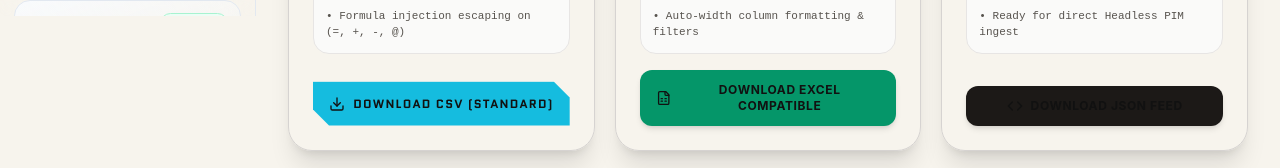
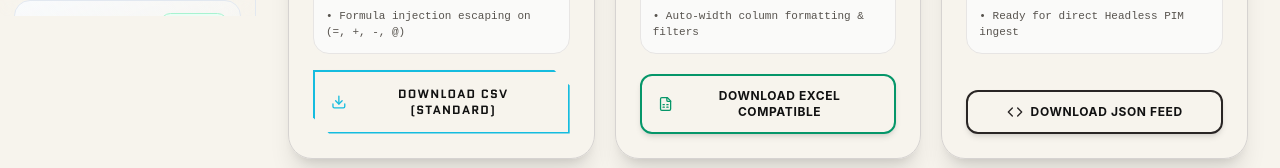
Before and after one commit to ianuj-yadav/UniEnrich-AI, a Next.js app in the folder frontend/: page /export in a window 1280 px wide. Shown: the part 784-952 px from the top of the page. Built offline with nearby package versions, Linux system fonts and the light colour scheme; no server answers; sample sign-in values are in the browser's storage.

Commit message:
style: update buttons to high-contrast white background with black font

```diff
--- a/frontend/src/app/export/page.tsx
+++ b/frontend/src/app/export/page.tsx
@@ -235,14 +235,14 @@ function ExportContent() {
           <button
             onClick={() => handleDownload("csv")}
             disabled={!selectedBatchId || isDownloading}
-            className="chamfer-btn targo-btn-glow w-full py-3.5 px-4 bg-[#15BCDF] hover:bg-[#3fd0ef] text-black font-quantico font-bold text-xs uppercase tracking-widest transition-all cursor-pointer shadow-md flex items-center justify-center gap-2"
+            className="chamfer-btn w-full py-3.5 px-4 bg-white hover:bg-stone-50 text-[#111111] font-quantico font-bold text-xs uppercase tracking-widest transition-all cursor-pointer shadow-md border-2 border-[#15BCDF] flex items-center justify-center gap-2"
           >
             {isDownloading ? (
-              <Loader2 className="w-4 h-4 animate-spin text-black" />
+              <Loader2 className="w-4 h-4 animate-spin text-[#15BCDF]" />
             ) : (
-              <Download className="w-4 h-4 text-black" />
+              <Download className="w-4 h-4 text-[#15BCDF]" />
             )}
-            <span>DOWNLOAD CSV ({selectedTemplate.toUpperCase()})</span>
+            <span className="text-[#111111] font-extrabold">DOWNLOAD CSV ({selectedTemplate.toUpperCase()})</span>
           </button>
         </div>
 
@@ -262,10 +262,10 @@ function ExportContent() {
           <button
             onClick={() => handleDownload("xlsx")}
             disabled={!selectedBatchId || isDownloading}
-            className="w-full py-3 px-4 rounded-xl bg-emerald-600 hover:bg-emerald-700 text-white font-bold text-xs uppercase tracking-wider transition-all cursor-pointer shadow-md flex items-center justify-center gap-2"
+            className="w-full py-3 px-4 rounded-xl bg-white hover:bg-stone-50 text-[#111111] font-bold text-xs uppercase tracking-wider transition-all cursor-pointer shadow-md border-2 border-emerald-600 flex items-center justify-center gap-2"
           >
-            <FileSpreadsheet className="w-4 h-4 text-white" />
-            <span>Download Excel Compatible</span>
+            <FileSpreadsheet className="w-4 h-4 text-emerald-600" />
+            <span className="text-[#111111] font-bold">Download Excel Compatible</span>
           </button>
         </div>
 
@@ -285,10 +285,10 @@ function ExportContent() {
           <button
             onClick={() => handleDownload("json")}
             disabled={!selectedBatchId || isDownloading}
-            className="w-full py-3 px-4 rounded-xl bg-stone-900 hover:bg-stone-800 text-white font-bold text-xs uppercase tracking-wider transition-all cursor-pointer shadow-md flex items-center justify-center gap-2"
+            className="w-full py-3 px-4 rounded-xl bg-white hover:bg-stone-50 text-[#111111] font-bold text-xs uppercase tracking-wider transition-all cursor-pointer shadow-md border-2 border-stone-800 flex items-center justify-center gap-2"
           >
-            <Code className="w-4 h-4 text-white" />
-            <span>Download JSON Feed</span>
+            <Code className="w-4 h-4 text-stone-800" />
+            <span className="text-[#111111] font-bold">Download JSON Feed</span>
           </button>
         </div>
       </div>
--- a/frontend/src/app/products/page.tsx
+++ b/frontend/src/app/products/page.tsx
@@ -276,11 +276,11 @@ function ProductsContent() {
           <button
             onClick={handleExportCsv}
             disabled={isExporting}
-            className="px-3.5 py-1.5 rounded-xl bg-stone-900 hover:bg-stone-800 text-white font-bold text-xs flex items-center gap-1.5 transition shadow-xs cursor-pointer shrink-0"
+            className="px-3.5 py-1.5 rounded-xl bg-white hover:bg-stone-50 border-2 border-stone-800 text-stone-900 font-bold text-xs flex items-center gap-1.5 transition shadow-xs cursor-pointer shrink-0"
             title="Download current filtered catalog as CSV"
           >
-            <Download className="w-3.5 h-3.5 text-[#15BCDF]" />
-            <span>{isExporting ? "Exporting..." : "Export CSV"}</span>
+            <Download className="w-3.5 h-3.5 text-stone-800" />
+            <span className="text-stone-900 font-bold">{isExporting ? "Exporting..." : "Export CSV"}</span>
           </button>
         </div>
       </div>
--- a/frontend/src/app/upload/page.tsx
+++ b/frontend/src/app/upload/page.tsx
@@ -232,14 +232,14 @@ export default function WorkspacePage() {
             <button
               onClick={handleStartPipeline}
               disabled={isStartingEnrichment}
-              className="chamfer-btn targo-btn-glow px-6 py-3 bg-stone-900 hover:bg-stone-800 text-white font-quantico font-bold text-xs uppercase tracking-widest transition flex items-center gap-2 shadow-md cursor-pointer"
+              className="chamfer-btn px-6 py-3 bg-white hover:bg-stone-50 text-[#111111] font-quantico font-extrabold text-xs uppercase tracking-widest transition flex items-center gap-2 shadow-md border-2 border-stone-900 cursor-pointer"
             >
               {isStartingEnrichment ? (
                 <Loader2 className="w-4 h-4 animate-spin text-[#15BCDF]" />
               ) : (
                 <Sparkles className="w-4 h-4 text-[#15BCDF]" />
               )}
-              <span>PROCEED TO ENRICHMENT PIPELINE &rarr;</span>
+              <span className="text-[#111111] font-bold">PROCEED TO ENRICHMENT PIPELINE &rarr;</span>
             </button>
           </div>
         )}
@@ -343,17 +343,17 @@ export default function WorkspacePage() {
             <div className="flex flex-col gap-2">
               <button
                 onClick={handleSaveReport}
-                className="w-full py-2 px-3 rounded-xl bg-stone-900 hover:bg-stone-800 text-white text-xs font-bold transition flex items-center justify-center gap-2"
+                className="w-full py-2 px-3 rounded-xl bg-white hover:bg-stone-50 border-2 border-stone-800 text-stone-900 text-xs font-bold transition flex items-center justify-center gap-2 shadow-xs cursor-pointer"
               >
-                {isSaved ? <Check className="w-3.5 h-3.5 text-emerald-400" /> : <Bookmark className="w-3.5 h-3.5" />}
-                <span>{isSaved ? "Saved" : "Save Report"}</span>
+                {isSaved ? <Check className="w-3.5 h-3.5 text-emerald-600" /> : <Bookmark className="w-3.5 h-3.5 text-stone-700" />}
+                <span className="text-stone-900">{isSaved ? "Saved" : "Save Report"}</span>
               </button>
               <button
                 onClick={handleStartPipeline}
-                className="w-full py-2 px-3 rounded-xl bg-[#15BCDF] hover:bg-[#3fd0ef] text-black text-xs font-bold transition flex items-center justify-center gap-1.5 shadow-xs"
+                className="w-full py-2 px-3 rounded-xl bg-white hover:bg-stone-50 border-2 border-[#15BCDF] text-stone-900 text-xs font-bold transition flex items-center justify-center gap-1.5 shadow-xs cursor-pointer"
               >
-                <span>Pipeline</span>
-                <ArrowRight className="w-3.5 h-3.5" />
+                <span className="text-stone-900 font-bold">Pipeline</span>
+                <ArrowRight className="w-3.5 h-3.5 text-[#15BCDF]" />
               </button>
             </div>
           </div>
```
